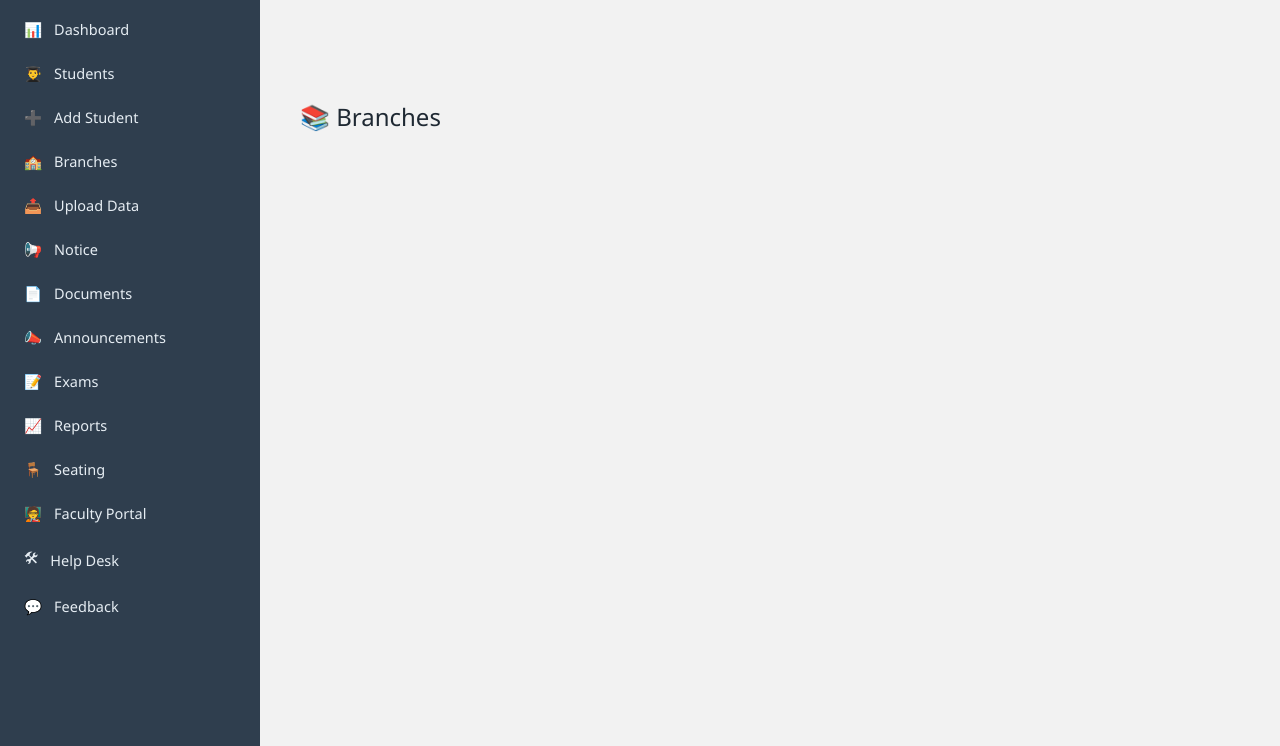
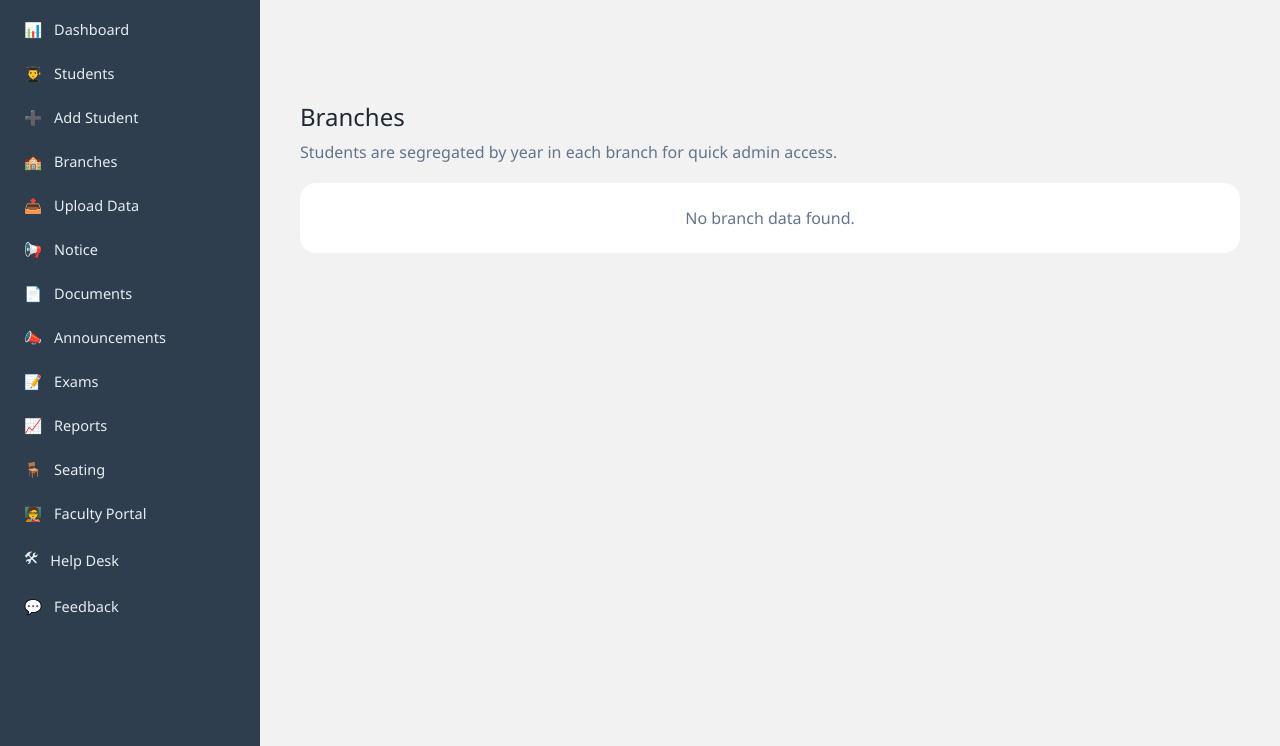
Before and after one commit to Abhishek12prog/SIS, a Flask app: template templates/branches.html in a window 1280 px wide. Shown: the part 61-807 px from the top of the page. Run offline with Flask 3, Linux system fonts and the light colour scheme; the template is opened without the code that fills it, so the values that code supplies are empty.

Commit message:
Update branches.html

```diff
--- a/templates/branches.html
+++ b/templates/branches.html
@@ -9,56 +9,96 @@
 
     .branch-title {
         font-size: 24px;
+        margin-bottom: 8px;
+        color: #1f2933;
+    }
+
+    .branch-subtitle {
         margin-bottom: 20px;
-        color: #1f2933;
+        color: #64748b;
     }
 
     .branch-grid {
         display: grid;
-        grid-template-columns: repeat(auto-fill, minmax(200px, 1fr));
+        grid-template-columns: repeat(auto-fit, minmax(280px, 1fr));
         gap: 20px;
     }
 
     .branch-card {
         background: white;
         padding: 20px;
-        border-radius: 10px;
-        text-align: center;
-        box-shadow: 0 4px 10px rgba(0,0,0,0.1);
-        transition: 0.3s;
-        cursor: pointer;
-    }
-
-    .branch-card:hover {
-        transform: translateY(-5px);
-        background: #2563eb;
-        color: white;
+        border-radius: 16px;
+        box-shadow: 0 8px 22px rgba(15, 23, 42, 0.08);
+        border: 1px solid #dbeafe;
     }
 
     .branch-card a {
         text-decoration: none;
-        color: inherit;
-        font-weight: bold;
+        color: #0f172a;
+        font-weight: 700;
         font-size: 18px;
+    }
+
+    .branch-total {
+        margin: 8px 0 14px;
+        color: #475569;
+        font-size: 14px;
+    }
+
+    .year-list {
+        display: grid;
+        gap: 10px;
+    }
+
+    .year-item {
+        display: flex;
+        justify-content: space-between;
+        align-items: center;
+        padding: 10px 12px;
+        border-radius: 10px;
+        background: #eff6ff;
+        color: #1e3a8a;
+        font-weight: 600;
+    }
+
+    .empty-state {
+        background: #ffffff;
+        border-radius: 16px;
+        padding: 24px;
+        color: #64748b;
+        text-align: center;
     }
 </style>
 
 <div class="branch-container">
+    <div class="branch-title">Branches</div>
+    <div class="branch-subtitle">Students are segregated by year in each branch for quick admin access.</div>
 
-    <div class="branch-title">📚 Branches</div>
-
+    {% if branches %}
     <div class="branch-grid">
-
         {% for branch in branches %}
         <div class="branch-card">
-            <a href="{{ url_for('branch_students', branch_name=branch[0]) }}">
-                {{ branch[0] }}
+            <a href="{{ url_for('branch_students', branch_name=branch.name) }}">
+                {{ branch.name }}
             </a>
+            <div class="branch-total">Total students: {{ branch.total_students }}</div>
+
+            <div class="year-list">
+                {% for item in branch.years %}
+                <div class="year-item">
+                    <span>Year {{ item.year }}</span>
+                    <span>{{ item.student_count }} students</span>
+                </div>
+                {% endfor %}
+            </div>
         </div>
         {% endfor %}
-
     </div>
-
+    {% else %}
+    <div class="empty-state">
+        No branch data found.
+    </div>
+    {% endif %}
 </div>
 
 {% endblock %}
```
